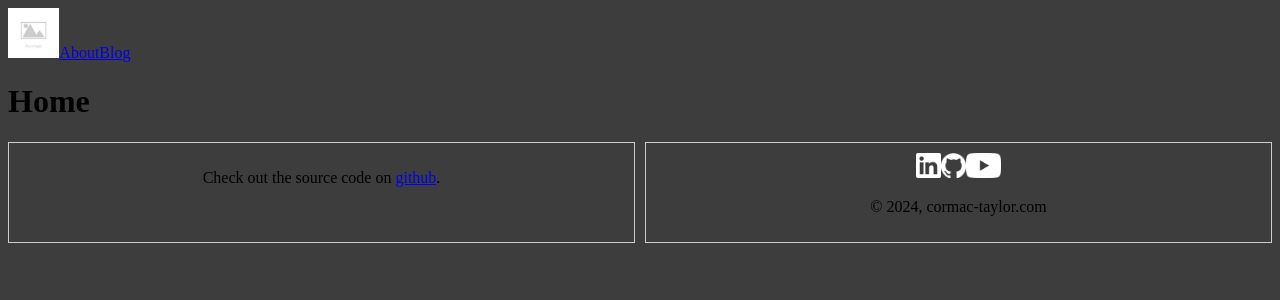
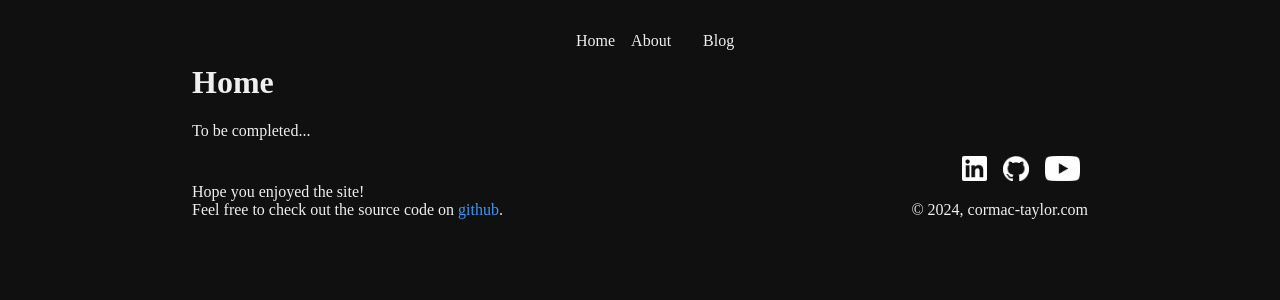
Before and after one commit to cormac-taylor/portfolio_website, a React (Vite) app: page / in a window 1280 px wide. Shown: the top 300 px of the page. Built offline with nearby package versions, Linux system fonts and the light colour scheme.

Commit message:
polishing header and footer

```diff
--- a/src/components/Footer.jsx
+++ b/src/components/Footer.jsx
@@ -13,23 +13,40 @@ function Footer() {
 
 function GitHubRef() {
   return (
-    <div className="footer_box">
-      <p>Check out the source code on <a href="https://github.com/cormac-taylor/personal_website">github</a>.</p>
+    <div className="footer_box left">
+      <p>
+        Hope you enjoyed the site!
+        <br />
+        Feel free to check out the source code on{" "}
+        <a href="https://github.com/cormac-taylor/personal_website">github</a>.
+      </p>
     </div>
   );
 }
 
 function Contacts() {
   return (
-    <div className="footer_box">
-      <div>
-        <a href="https://github.com/cormac-taylor" target="_blank">
+    <div className="footer_box right">
+      <div className="img_links_container">
+        <a
+          href="https://github.com/cormac-taylor"
+          target="_blank"
+          className="img_links_box"
+        >
           <img src="/linked_in.png" alt="GitHub Logo" />
         </a>
-        <a href="https://www.linkedin.com/in/cormac-taylor/" target="_blank">
+        <a
+          href="https://www.linkedin.com/in/cormac-taylor/"
+          target="_blank"
+          className="img_links_box"
+        >
           <img src="/github.png" alt="LinkedIn Logo" />
         </a>
-        <a href="https://www.youtube.com/@cormac-taylor" target="_blank">
+        <a
+          href="https://www.youtube.com/@cormac-taylor"
+          target="_blank"
+          className="img_links_box"
+        >
           <img src="/youtube.png" alt="YouTube Logo" />
         </a>
       </div>
--- a/src/components/Header.jsx
+++ b/src/components/Header.jsx
@@ -3,14 +3,19 @@ import "./styles/Header.css";
 function Header() {
   return (
     <>
-      <nav>
-        {/* add logo for nav */}
-        <a href="/">
-          <img src="/no_logo.jpeg" alt="No logo." />
-        </a>
-        <a href="/about">About</a>
-        <a href="/blog">Blog</a>
-      </nav>
+      <div className="center">
+        <nav className="nav_container">
+          <a href="/" className="nav_link">
+            Home
+          </a>
+          <a href="/about" className="nav_link">
+            About
+          </a>
+          <a href="/blog" className="nav_link">
+            Blog
+          </a>
+        </nav>
+      </div>
     </>
   );
 }
--- a/src/components/styles/Footer.css
+++ b/src/components/styles/Footer.css
@@ -1,16 +1,17 @@
 /* Footer.css */
-img {
-  max-height: 25px;
-}
-
 .footer_container {
   display: flex;
-  gap: 10px; /* Optional: space between the boxes */
 }
 
 .footer_box {
-  flex: 1; /* Optional: makes each box take equal width */
-  border: 1px solid #ccc;
-  padding: 10px;
-  text-align: center; /* Centers content horizontally */
+  flex: 1;
+  margin-top: auto;
 }
+
+.img_links_container a {
+  padding: 1ch;
+}
+
+.img_links_box img {
+  max-height: 25px;
+}
--- a/src/components/styles/Header.css
+++ b/src/components/styles/Header.css
@@ -1,4 +1,19 @@
 /* Header.css */
-nav img {
-  max-height: 50px;
+.nav_container {
+  position: fixed;
+
+  display: flex;
+  justify-content: space-evenly;
+
+  width: 10%;
+  top: 2em;
+  left: 45%;
 }
+
+.nav_link {
+  color: #efefef;
+}
+
+a + a {
+  padding: 0px 1em;
+}
--- a/src/global.css
+++ b/src/global.css
@@ -1,4 +1,32 @@
 /* global.css */
 body {
-  background-color: #3d3d3d;
+  background-color: #101010;
+  color: #efefef;
+  margin-left: 15%;
+  margin-right: 15%;
 }
+
+a {
+  color: #3998fc;
+  text-decoration: none;
+}
+
+a:hover {
+  text-decoration: underline;
+}
+
+.page {
+  margin-top: 4em;
+}
+
+.left {
+  text-align: left;
+}
+
+.center {
+  text-align: center;
+}
+
+.right {
+  text-align: right;
+}
--- a/src/pages/About.jsx
+++ b/src/pages/About.jsx
@@ -3,7 +3,10 @@ import "./styles/About.css";
 function About() {
   return (
     <>
-      <h1>About</h1>
+      <main className="page">
+        <h1>About</h1>
+        <p>To be completed...</p>
+      </main>
     </>
   );
 }
--- a/src/pages/Blog.jsx
+++ b/src/pages/Blog.jsx
@@ -3,7 +3,10 @@ import "./styles/Blog.css";
 function Blog() {
   return (
     <>
-      <h1>Blog</h1>
+      <main className="page">
+        <h1>Blog</h1>
+        <p>To be completed...</p>
+      </main>
     </>
   );
 }
--- a/src/pages/Home.jsx
+++ b/src/pages/Home.jsx
@@ -3,7 +3,10 @@ import "./styles/Home.css";
 function Home() {
   return (
     <>
-      <h1>Home</h1>
+      <main className="page">
+        <h1>Home</h1>
+        <p>To be completed...</p>
+      </main>
     </>
   );
 }
--- a/src/pages/styles/Blog.css
+++ b/src/pages/styles/Blog.css
@@ -0,0 +1 @@
+/* Blog.css */
```
Also changed, not shown: 1 other file (tests, documents, lock files or other folders).
